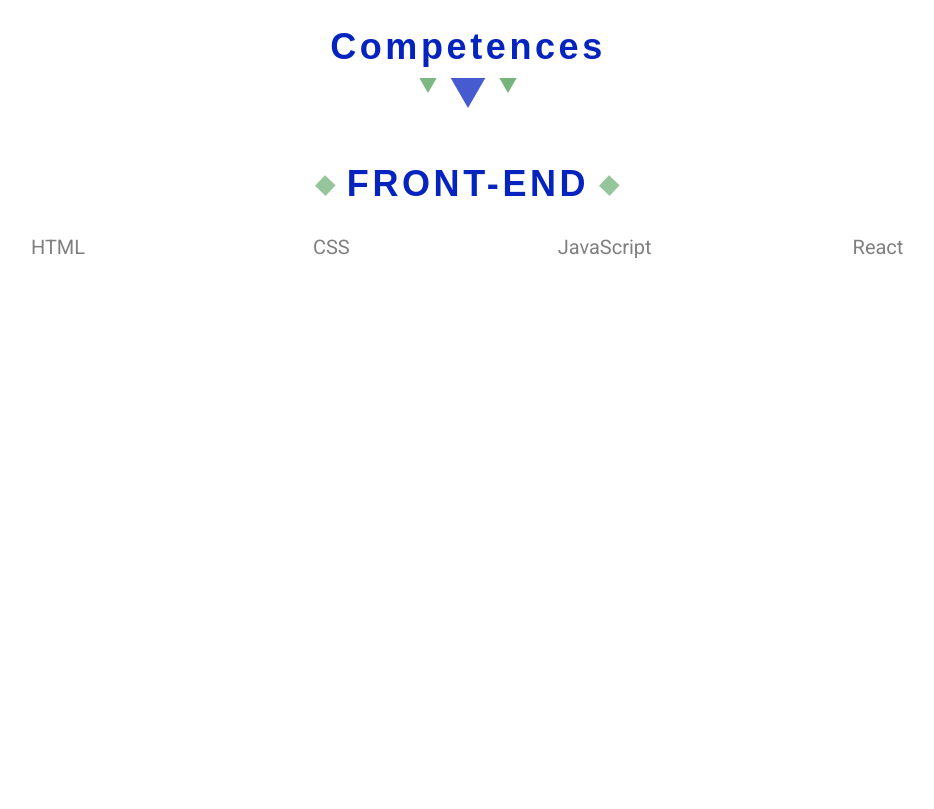
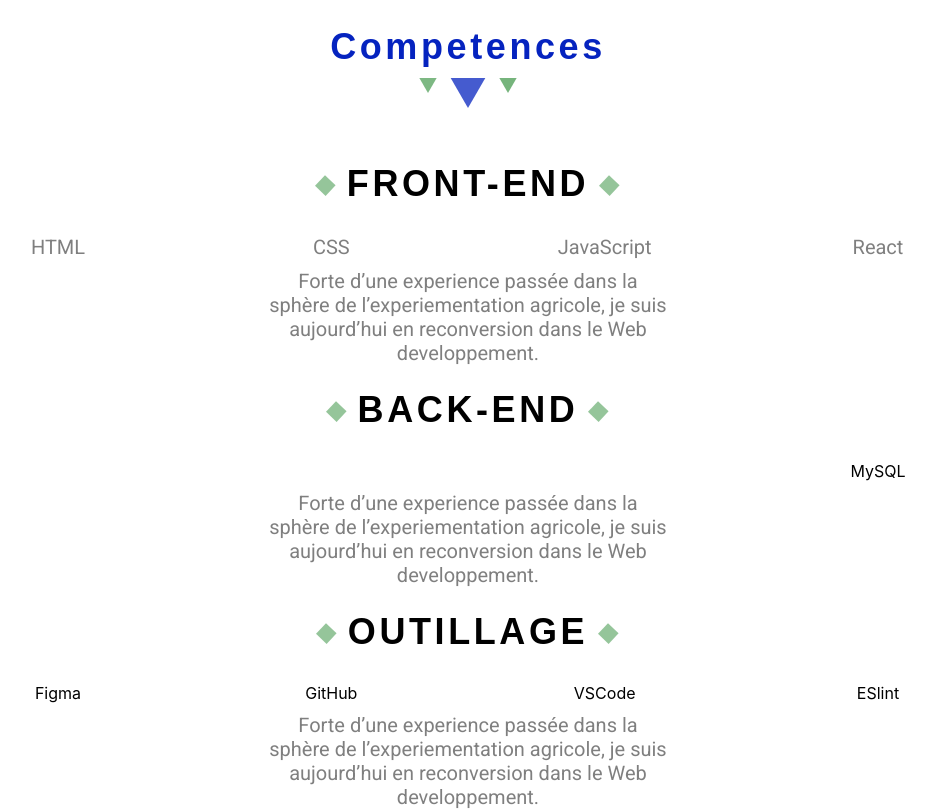
Before and after one commit to fdebrabant/portfolio, a React (Create React App) app: page / in a window 1280 px wide. Shown: the part 980-1789 px from the top of the page, without its empty margins (172-1106 px from the left). Before the commit the page ends 1249 px from the top, so only its background shows below. Built offline with nearby package versions, Linux system fonts and the light colour scheme; a web font is replaced by a local one.

Commit message:
add competences

```diff
--- /dev/null
+++ b/src/components/BackEndIcons.jsx
@@ -0,0 +1,36 @@
+import React from 'react';
+import { Icon } from '@iconify/react';
+import '../css/icons.css';
+import nodejsIcon from '@iconify/icons-logos/nodejs';
+import expressIcon from '@iconify/icons-logos/express';
+import mysqlIcon from '@iconify/icons-logos/mysql';
+
+
+
+export default function BackEndIcons() {
+    return (
+        <div className='iconContainer'>
+            <div className='icon'>
+                <Icon
+                    className="competenceIcon"
+                    icon={nodejsIcon}
+                />
+            </div>
+           <div className='icon'>
+                <Icon
+                    icon={expressIcon}
+                    className="competenceIcon"
+                />
+           </div>
+           <div className='icon'>
+                <Icon
+                    icon={mysqlIcon}
+                    className="competenceIcon"
+                />
+                <div className='iconText'>
+                    MySQL
+                </div>
+            </div>
+        </div>
+    )
+}
--- /dev/null
+++ b/src/components/OutillageIcons.jsx
@@ -0,0 +1,52 @@
+import React from 'react';
+import { Icon } from '@iconify/react';
+import '../css/icons.css';
+import figmaIcon from '@iconify/icons-grommet-icons/figma';
+import githubIcon from '@iconify/icons-bytesize/github';
+import fileTypeVscode from '@iconify/icons-vscode-icons/file-type-vscode';
+import eslintIcon from '@iconify/icons-logos/eslint';
+
+
+
+export default function OutillageIcons() {
+    return (
+        <div className='iconContainer'>
+            <div className='icon'>
+                <Icon
+                    className="competenceIcon"
+                    icon={figmaIcon}
+                />
+                <div className='iconText'>
+                    Figma
+                </div>
+            </div>
+           <div className='icon'>
+                <Icon
+                    icon={githubIcon}
+                    className="competenceIcon"
+                />
+                 <div className='iconText'>
+                    GitHub
+                </div>
+           </div>
+           <div className='icon'>
+                <Icon
+                    icon={fileTypeVscode}
+                    className="competenceIcon"
+                />
+                 <div className='iconText'>
+                    VSCode
+                </div>
+            </div>
+            <div className='icon'>
+                <Icon
+                    icon={eslintIcon}
+                    className="competenceIcon"
+                />
+                <div className='iconText'>
+                    ESlint
+                </div>
+            </div>
+        </div>
+    )
+}
--- a/src/views/Competences.jsx
+++ b/src/views/Competences.jsx
@@ -2,13 +2,32 @@
 import Title from "../components/Title";
 import TitleSecond from '../components/TitleSecond';
 import FrontEndIcons from '../components/FrontEndIcons';
+import BackEndIcons from '../components/BackEndIcons';
+import OutillageIcons from '../components/OutillageIcons';
+import Text from '../components/Text';
 
 export default function Competences() {
     return (
         <div>
             <Title color='blue' text='Competences'/>
-            <TitleSecond text='FRONT-END' color='blue' />
-            <FrontEndIcons />
+           <div>
+                <TitleSecond text='FRONT-END' size='secondTitle' />
+                <FrontEndIcons />
+                <Text text='Créer des sites responsives, évolutifs et ergonomiques.' />
+           </div>
+           <div>
+                <TitleSecond text='BACK-END' size='secondTitle' />
+                <BackEndIcons />
+                <Text text='Créer / utiliser une API. Manipuler une base de donnée.' />
+           </div>
+           <div>
+                <TitleSecond text='OUTILLAGE' size='secondTitle' />
+                <OutillageIcons />
+                <Text
+                    text='Créer des maquettes de sites interactives.
+                        Coder de manière lisible, propre et organisée.
+                        Travailler sur des branches et faire des pull Request.Créer / utiliser une API. Manipuler une base de donnée.' />
+           </div>
         </div>
     )
 }
```
